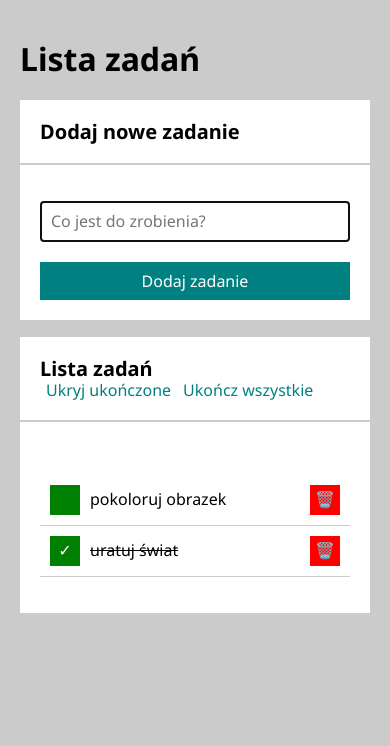
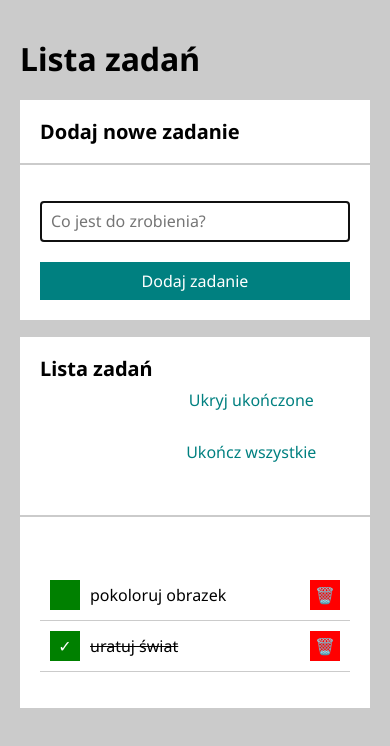
Before and after one commit to jedal1ty/to-do-list-react, a React (Create React App) app: page / in a window 390 px wide. Shown: the top 746 px of the page. Built offline with nearby package versions, Linux system fonts and the light colour scheme.

Commit message:
changed buttons positions on smaller screens

```diff
--- a/src/Buttons/style.css
+++ b/src/Buttons/style.css
@@ -15,3 +15,15 @@
     color: lightgray;
     cursor: auto;
 }
+
+@media(max-width:767px) {
+
+    .buttons {
+        display: flex;
+        flex-direction: column;
+        align-items: center;
+        justify-content: center;
+        margin: 10px auto;
+        padding: 7px;
+    }
+}
```
